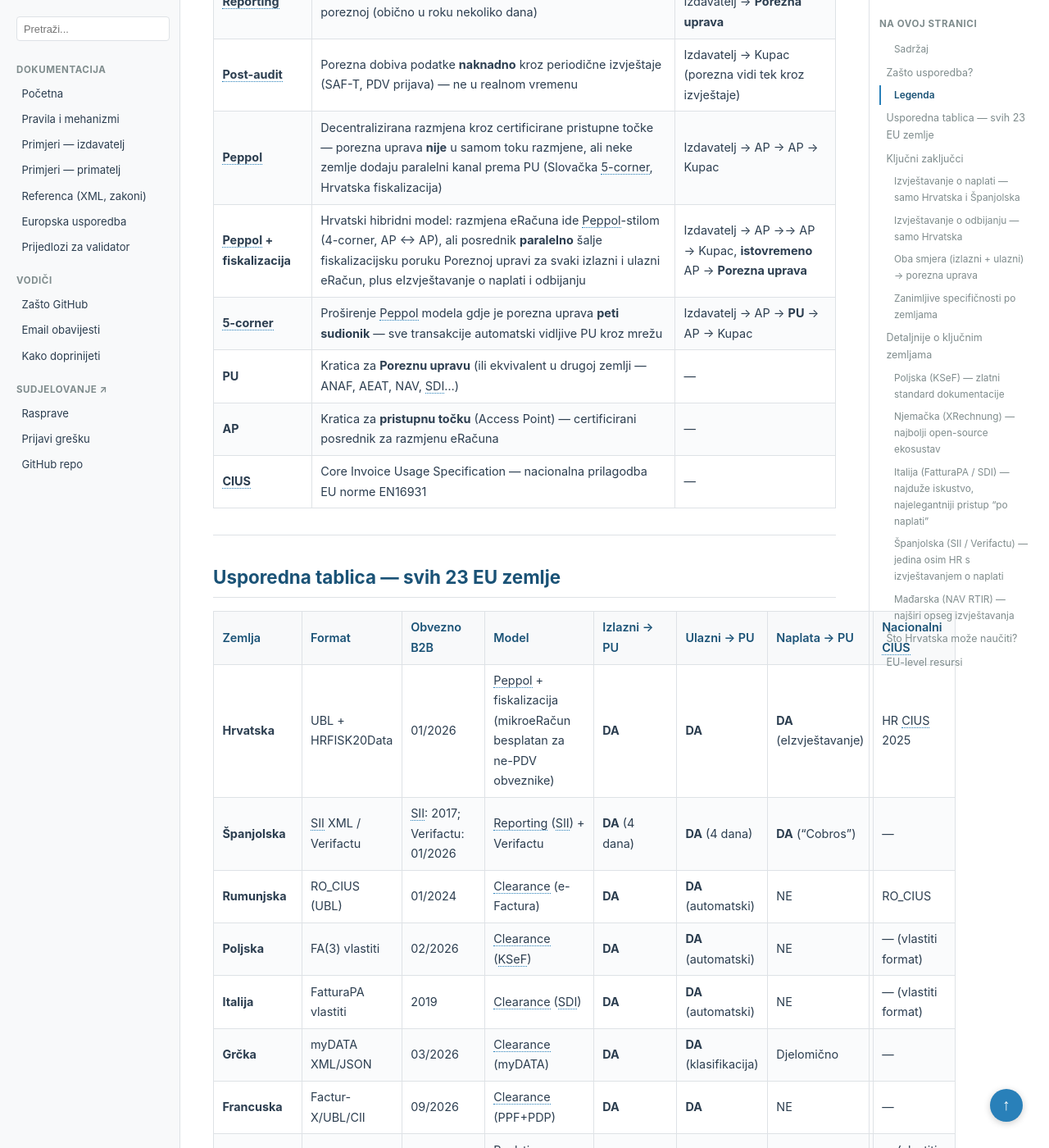
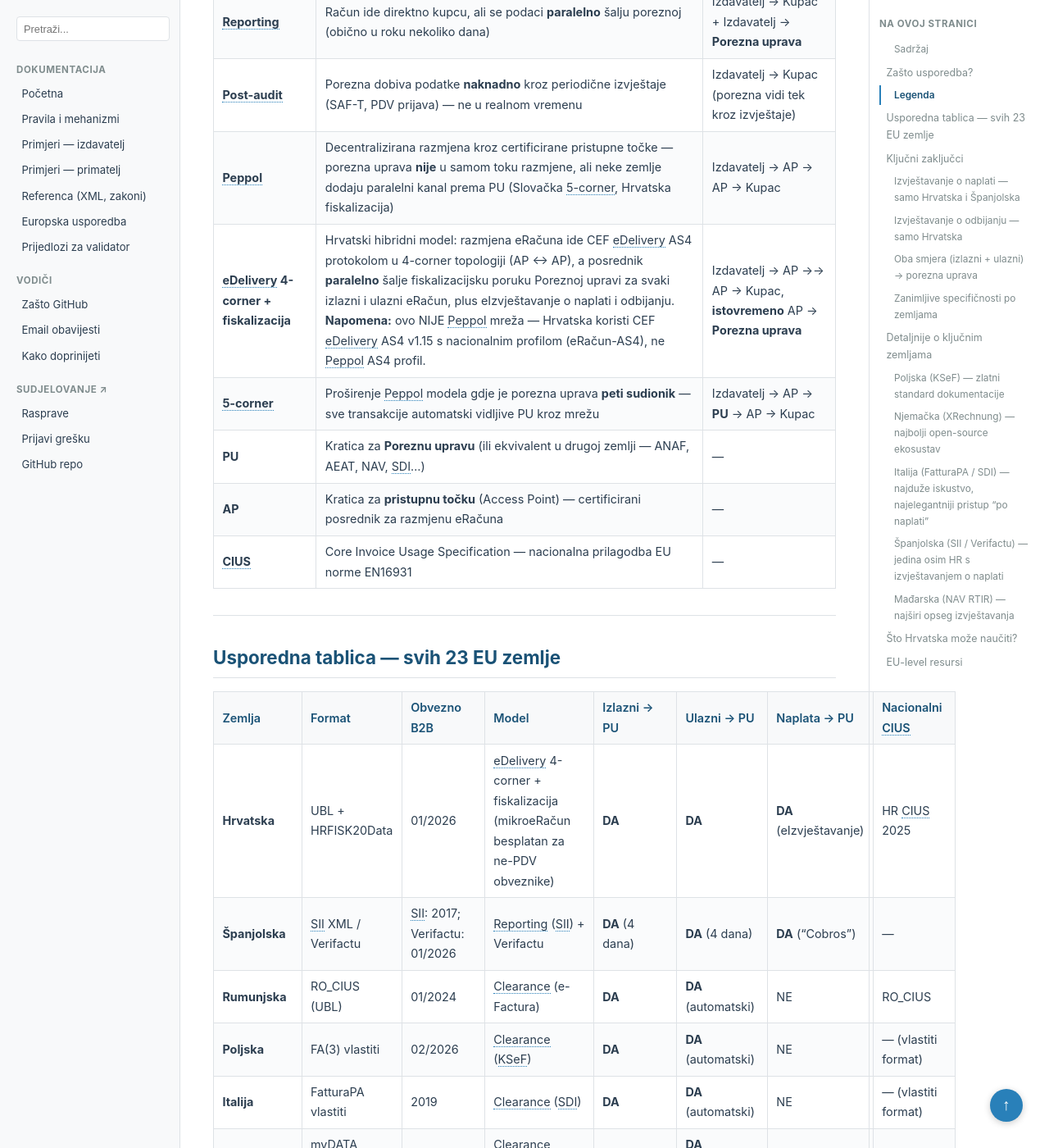
Before and after one commit to dageci/eracun-fiskalizacija-datumi, a Jekyll site: the page built from docs/europska-usporedba.md, in a window 1280 px wide and 1400 px high, scrolled down 1504 px. Shown: the whole window at 82% size. Built offline with Jekyll 4.4.1, drawn with Linux system fonts in a browser that asks for light colours.

Commit message:
ispravka: Hrvatska koristi CEF eDelivery AS4, NE Peppol
Hrvatska koristi CEF eDelivery AS4 v1.15 s nacionalnim profilom
eRačun-AS4 (iz Tehničke specifikacije eRačun PT AS4), ne Peppol
AS4 profil. Model preimenovan u "eDelivery 4-corner + fiskalizacija".
Dodan tooltip za eDelivery, ispravljen tooltip za Peppol.

```diff
--- a/docs/_layouts/default.html
+++ b/docs/_layouts/default.html
@@ -604,7 +604,8 @@
       'Clearance': { label: 'Clearance model', xml: 'Izdavatelj → Porezna uprava → Kupac', req: 'Model razmjene', desc: 'Račun prolazi kroz sustav porezne uprave PRIJE dostave kupcu — porezna ga vidi u realnom vremenu' },
       'Reporting': { label: 'Reporting model', xml: 'Izdavatelj → Kupac + Izdavatelj → PU', req: 'Model razmjene', desc: 'Račun ide direktno kupcu, ali se podaci paralelno šalju poreznoj (obično u roku nekoliko dana)' },
       'Post-audit': { label: 'Post-audit model', xml: 'SAF-T, PDV prijava', req: 'Model razmjene', desc: 'Porezna dobiva podatke naknadno kroz periodične izvještaje — ne u realnom vremenu' },
-      'Peppol': { label: 'Peppol mreža', xml: 'Izdavatelj → AP → AP → Kupac', req: 'Decentralizirano', desc: 'Razmjena kroz certificirane pristupne točke (Access Points) — porezna uprava NIJE u toku razmjene' },
+      'Peppol': { label: 'Peppol mreža', xml: 'Izdavatelj → AP → AP → Kupac', req: 'Decentralizirano', desc: 'Razmjena kroz certificirane pristupne točke (Access Points) — porezna uprava NIJE u toku razmjene. Napomena: Hrvatska NE koristi Peppol nego CEF eDelivery AS4.' },
+      'eDelivery': { label: 'CEF eDelivery AS4', xml: 'EU standard za razmjenu dokumenata', req: 'Protokol', desc: 'EU infrastruktura iz programa Connecting Europe Facility. Hrvatska koristi eDelivery AS4 v1.15 s nacionalnim profilom eRačun-AS4. Sličan Peppolu ali NIJE Peppol.' },
       'CIUS': { label: 'Core Invoice Usage Specification', xml: 'Nacionalna prilagodba EN16931', req: 'Standard', desc: 'Nacionalna specifikacija koja prilagođava EU normu EN16931 za specifičnosti zemlje (npr. HR CIUS 2025, XRechnung, RO_CIUS)' },
       'KSeF': { label: 'Krajowy System e-Faktur (Poljska)', xml: 'Centralni clearance sustav', req: 'Obvezno od 02/2026', desc: 'Poljski nacionalni sustav — svaki račun prolazi kroz KSeF prije dostave kupcu. Ministarstvo financija dodjeljuje jedinstveni broj.' },
       'SDI': { label: 'Sistema di Interscambio (Italija)', xml: 'Centralni clearance sustav', req: 'Obvezno od 2019', desc: 'Talijanski sustav razmjene — svi eRačuni prolaze kroz SDI. Najduže iskustvo u EU (B2B od 2019, B2G od 2014).' },
@@ -627,7 +628,7 @@
       var parent = node.parentElement;
       // Skip if inside code, pre, a, or already processed tooltip
       if (parent && (parent.closest('pre, code, a, .bt-tooltip, .mermaid, .code-badge, h1, h2, h3, h4'))) continue;
-      if (node.textContent.match(/BT-|BR-CO|Clearance|Reporting|Post-audit|Peppol|CIUS|KSeF|SDI|SII|NPOO|5-corner/)) textNodes.push(node);
+      if (node.textContent.match(/BT-|BR-CO|Clearance|Reporting|Post-audit|Peppol|eDelivery|CIUS|KSeF|SDI|SII|NPOO|5-corner/)) textNodes.push(node);
     }
 
     var pattern = new RegExp('\\b(' + keys.map(function(k) { return k.replace(/[.*+?^${}()|[\]\\]/g, '\\$&'); }).join('|') + ')\\b', 'g');
--- a/docs/europska-usporedba.md
+++ b/docs/europska-usporedba.md
@@ -27,7 +27,7 @@ Hrvatska nije jedina zemlja koja se suočava s pitanjem kako povezati porezni za
 | **Reporting** | Račun ide direktno kupcu, ali se podaci **paralelno** šalju poreznoj (obično u roku nekoliko dana) | Izdavatelj → Kupac + Izdavatelj → **Porezna uprava** |
 | **Post-audit** | Porezna dobiva podatke **naknadno** kroz periodične izvještaje (SAF-T, PDV prijava) — ne u realnom vremenu | Izdavatelj → Kupac (porezna vidi tek kroz izvještaje) |
 | **Peppol** | Decentralizirana razmjena kroz certificirane pristupne točke — porezna uprava **nije** u samom toku razmjene, ali neke zemlje dodaju paralelni kanal prema PU (Slovačka 5-corner, Hrvatska fiskalizacija) | Izdavatelj → AP → AP → Kupac |
-| **Peppol + fiskalizacija** | Hrvatski hibridni model: razmjena eRačuna ide Peppol-stilom (4-corner, AP ↔ AP), ali posrednik **paralelno** šalje fiskalizacijsku poruku Poreznoj upravi za svaki izlazni i ulazni eRačun, plus eIzvještavanje o naplati i odbijanju | Izdavatelj → AP →→ AP → Kupac, **istovremeno** AP → **Porezna uprava** |
+| **eDelivery 4-corner + fiskalizacija** | Hrvatski hibridni model: razmjena eRačuna ide CEF eDelivery AS4 protokolom u 4-corner topologiji (AP ↔ AP), a posrednik **paralelno** šalje fiskalizacijsku poruku Poreznoj upravi za svaki izlazni i ulazni eRačun, plus eIzvještavanje o naplati i odbijanju. **Napomena:** ovo NIJE Peppol mreža — Hrvatska koristi CEF eDelivery AS4 v1.15 s nacionalnim profilom (eRačun-AS4), ne Peppol AS4 profil. | Izdavatelj → AP →→ AP → Kupac, **istovremeno** AP → **Porezna uprava** |
 | **5-corner** | Proširenje Peppol modela gdje je porezna uprava **peti sudionik** — sve transakcije automatski vidljive PU kroz mrežu | Izdavatelj → AP → **PU** → AP → Kupac |
 | **PU** | Kratica za **Poreznu upravu** (ili ekvivalent u drugoj zemlji — ANAF, AEAT, NAV, SDI...) | — |
 | **AP** | Kratica za **pristupnu točku** (Access Point) — certificirani posrednik za razmjenu eRačuna | — |
@@ -39,7 +39,7 @@ Hrvatska nije jedina zemlja koja se suočava s pitanjem kako povezati porezni za
 
 | Zemlja | Format | Obvezno B2B | Model | Izlazni → PU | Ulazni → PU | Naplata → PU | Nacionalni CIUS |
 |---|---|---|---|---|---|---|---|
-| **Hrvatska** | UBL + HRFISK20Data | 01/2026 | Peppol + fiskalizacija (mikroeRačun besplatan za ne-PDV obveznike) | **DA** | **DA** | **DA** (eIzvještavanje) | HR CIUS 2025 |
+| **Hrvatska** | UBL + HRFISK20Data | 01/2026 | eDelivery 4-corner + fiskalizacija (mikroeRačun besplatan za ne-PDV obveznike) | **DA** | **DA** | **DA** (eIzvještavanje) | HR CIUS 2025 |
 | **Španjolska** | SII XML / Verifactu | SII: 2017; Verifactu: 01/2026 | Reporting (SII) + Verifactu | **DA** (4 dana) | **DA** (4 dana) | **DA** ("Cobros") | — |
 | **Rumunjska** | RO_CIUS (UBL) | 01/2024 | Clearance (e-Factura) | **DA** | **DA** (automatski) | NE | RO_CIUS |
 | **Poljska** | FA(3) vlastiti | 02/2026 | Clearance (KSeF) | **DA** | **DA** (automatski) | NE | — (vlastiti format) |
```
